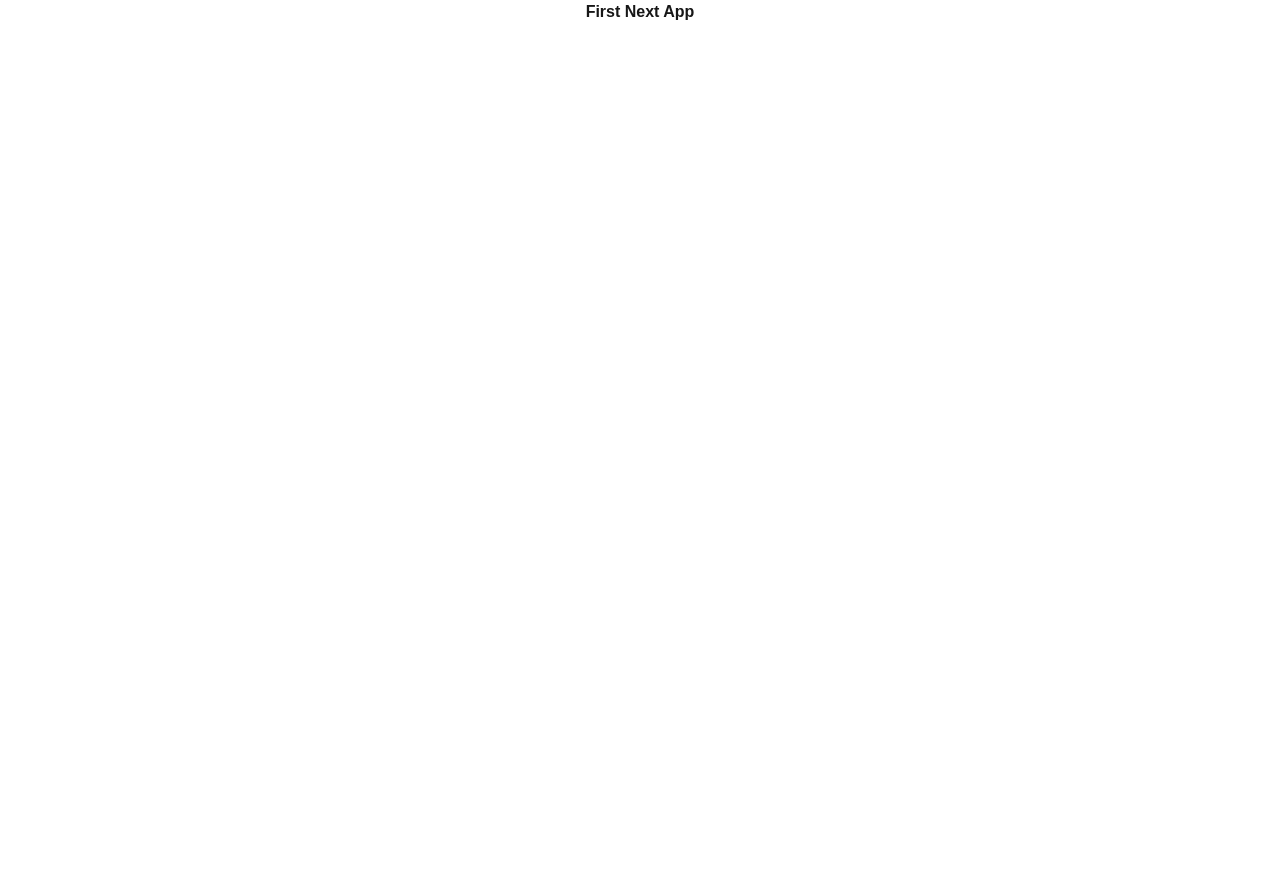
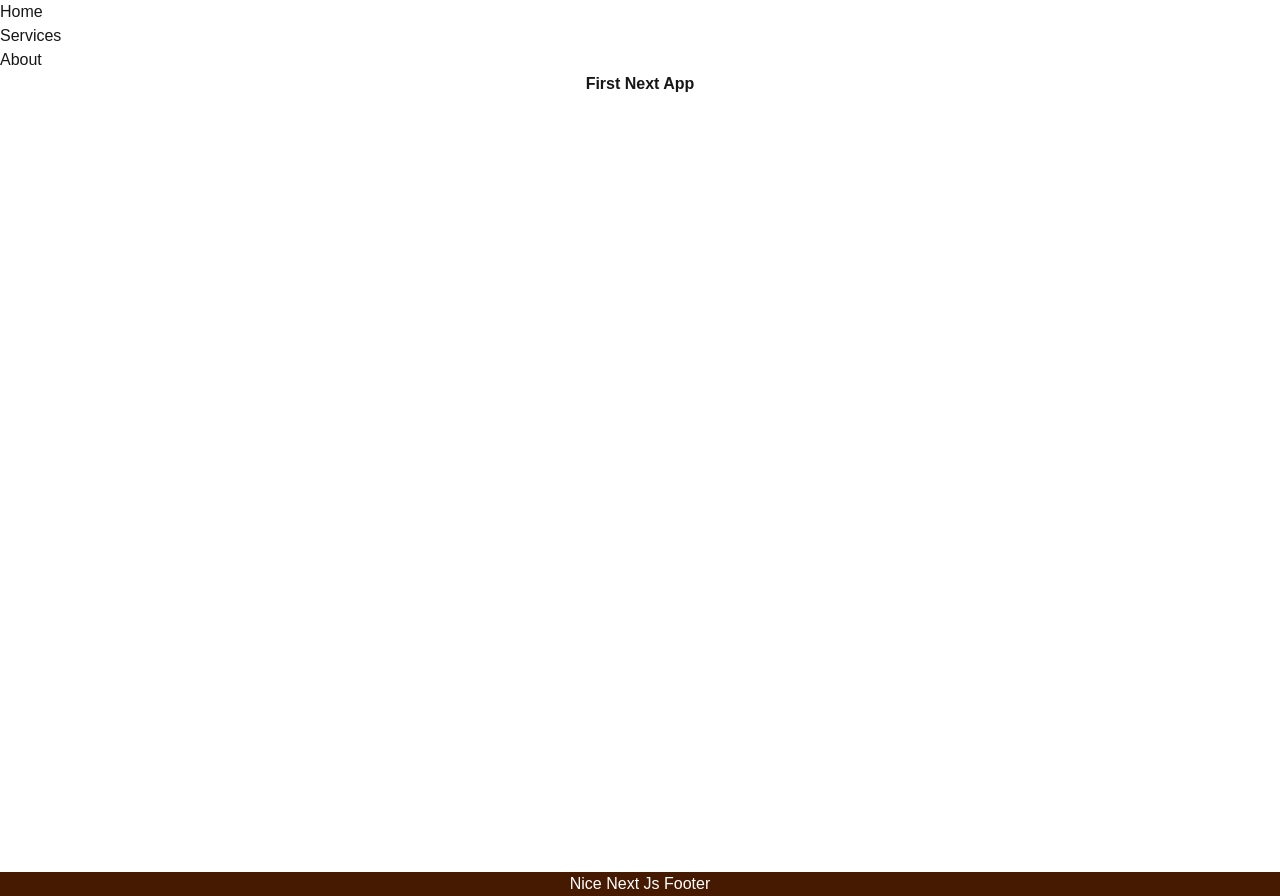
Before and after one commit to abrarasif11/Learn-Next-JS, a Next.js app: page / in a window 1280 px wide. Before the commit the page ends 800 px from the top, so only its background shows below. Built offline with nearby package versions, Linux system fonts and the light colour scheme.

Commit message:
basic nav and footer sample

```diff
--- a/src/app/layout.js
+++ b/src/app/layout.js
@@ -22,7 +22,17 @@ export default function RootLayout({ children }) {
       <body
         className={`${geistSans.variable} ${geistMono.variable} antialiased`}
       >
-        {children}
+        <nav>
+          <ul>
+            <li>Home</li>
+            <li>Services</li>
+            <li>About</li>
+          </ul>
+        </nav>
+        <main className="h-screen h-max-[#600px]">{children}</main>
+        <footer className="bg-amber-950 text-white text-center">
+          Nice Next Js Footer
+        </footer>
       </body>
     </html>
   );
```
